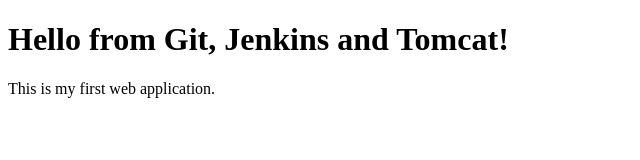
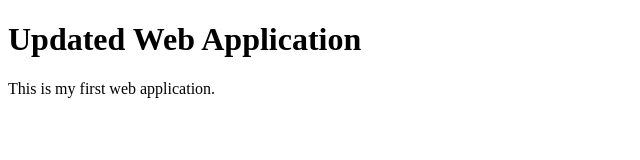
Before and after one commit to sambhavp09/WAD-TEST-, a plain HTML site: page index.html in a window 1280 px wide. Shown: the whole page, without its empty margins (0-640 px from the left). Drawn offline with Linux system fonts and the light colour scheme.

Commit message:
Updated web application

```diff
--- a/index.html
+++ b/index.html
@@ -1,11 +1,10 @@
-
 <!DOCTYPE html>
 <html>
 <head>
     <title>My Web Application</title>
 </head>
 <body>
-    <h1>Hello from Git, Jenkins and Tomcat!</h1>
+    <h1>Updated Web Application</h1>
     <p>This is my first web application.</p>
 </body>
 </html>
```
